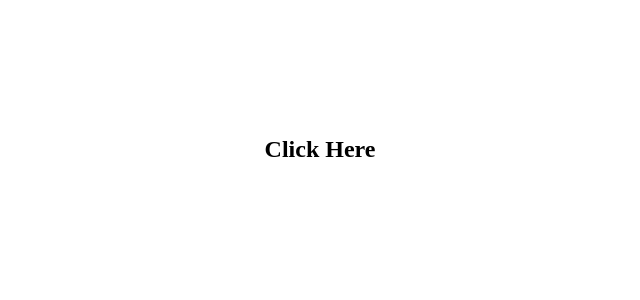
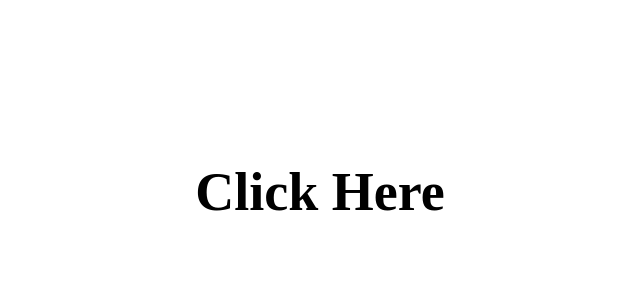
Before and after one commit to enyusu/enyusu.github.com, a Jekyll site: the page paytm-coupons/index.html, which Jekyll copies as it is, in a window 1280 px wide. Shown: the top 300 px of the page, without its empty margins (320-960 px from the left). Built offline with Jekyll 4.4.1, drawn with Linux system fonts in a browser that asks for light colours.

Commit message:
Update index.html

```diff
--- a/paytm-coupons/index.html
+++ b/paytm-coupons/index.html
@@ -1,5 +1,6 @@
 <html lang="en" prefix="og: http://ogp.me/ns#" prefix="og: http://ogp.me/ns#">
 <head>
+	<style>h1 { font-size: 54px;}</style>
 <meta charset="UTF-8" />
 <title>Free Recharge Contest</title>
 
```
